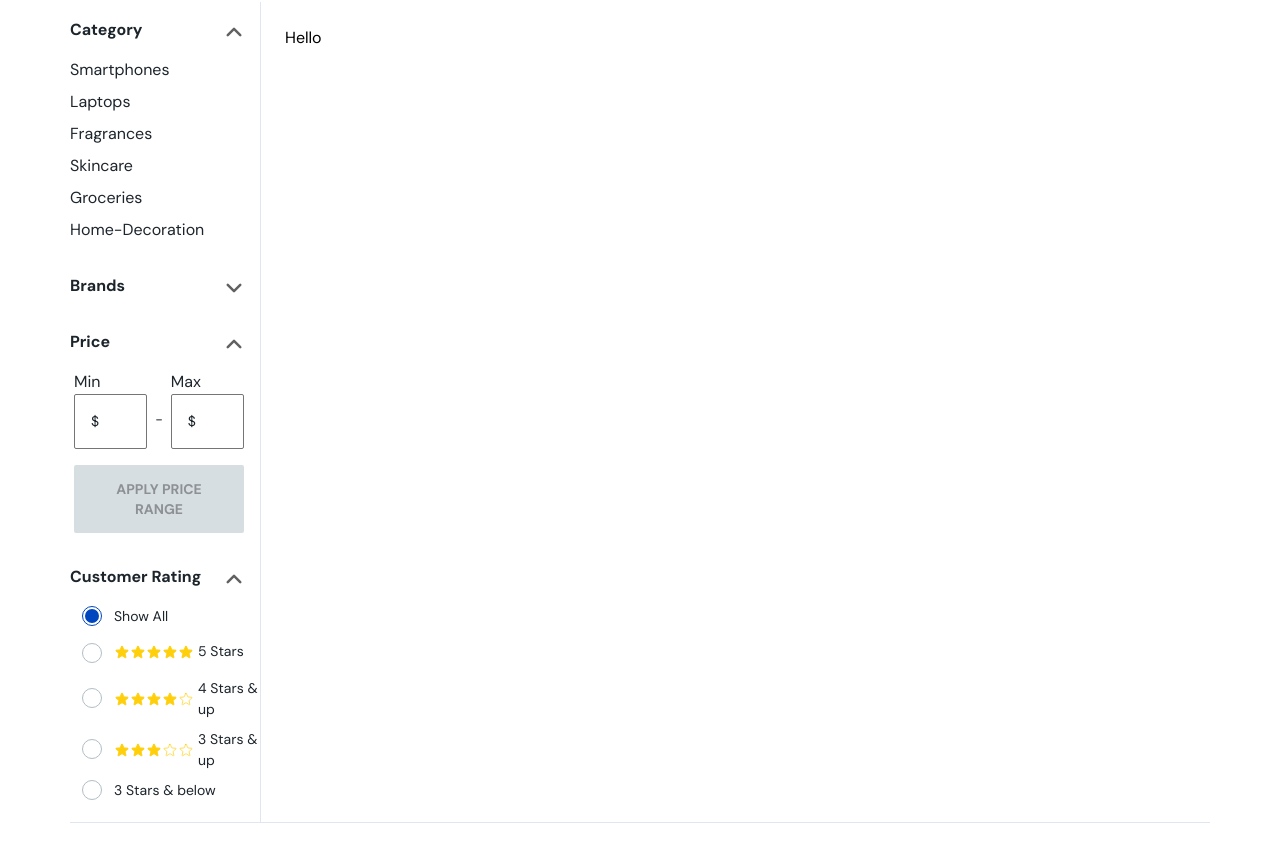
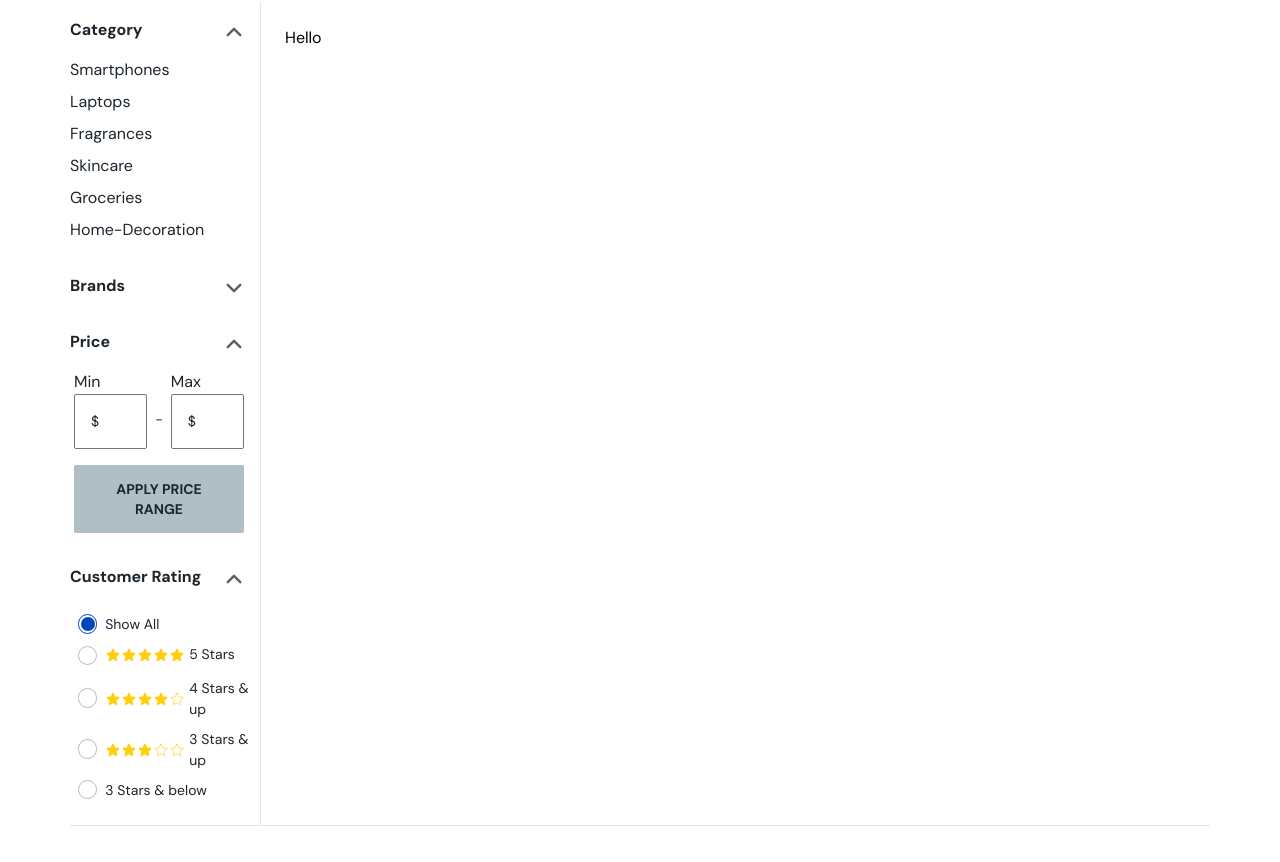
Before and after one commit to webdevsk/bestbuy-clone, a React (Vite) app: page / in a window 1280 px wide. Shown: the part 1382-2244 px from the top of the page. Built offline with nearby package versions, Linux system fonts and the light colour scheme.

Commit message:
Fixed Radio SVG placement issue

```diff
--- a/src/assets/bestbuy-theme.jsx
+++ b/src/assets/bestbuy-theme.jsx
@@ -39,9 +39,13 @@ export const theme = {
     styles: {
       base: {
         container: {
-          p: "px-3",
+          p: "p-0",
+          m: "mr-2",
         },
         input: {
+          // className: "checked:circle-checked",
+          w: "w-[1.2rem]",
+          h: "h-[1.2rem]",
           before: {
             width: "before:w-8",
             height: "before:h-8",
--- a/src/components/Filters.jsx
+++ b/src/components/Filters.jsx
@@ -152,7 +152,7 @@ const Filters = ({ products }) => {
               ref={priceBtnRef}
               size="lg"
               disabled
-              className="mt-2 w-full bg-theme disabled:bg-blue-gray-200 disabled:text-body"
+              className="mt-2 w-full bg-theme disabled:pointer-events-auto disabled:cursor-not-allowed disabled:bg-blue-gray-200 disabled:text-body disabled:opacity-100"
             >
               Apply Price Range
             </Button>
@@ -171,20 +171,18 @@ const Filters = ({ products }) => {
           Customer Rating
         </AccordionHeader>
         <AccordionBody className="text-body">
-          <ul className="flex flex-col gap-y-2">
-            <li>
+          <ul className="flex flex-col gap-y-2 p-2">
             <Radio
               id="showAll"
               name="rating"
               ripple={false}
               color="theme"
+              className=""
               defaultChecked
               label="Show All"
               labelProps={{ className: "hover:underline" }}
             ></Radio>
-            </li>
 
-            <li>
             <Radio
               id="5stars"
               name="rating"
@@ -197,9 +195,7 @@ const Filters = ({ products }) => {
                 </div>
               }
             ></Radio>
-            </li>
 
-            <li>
             <Radio
               id="4stars"
               name="rating"
@@ -212,9 +208,7 @@ const Filters = ({ products }) => {
                 </div>
               }
             ></Radio>
-            </li>
 
-            <li>
             <Radio
               id="3stars"
               name="rating"
@@ -227,9 +221,7 @@ const Filters = ({ products }) => {
                 </div>
               }
             ></Radio>
-            </li>
 
-            <li>
             <Radio
               id="below-3-stars"
               name="rating"
@@ -238,7 +230,6 @@ const Filters = ({ products }) => {
               label="3 Stars & below"
               labelProps={{ className: "hover:underline" }}
             ></Radio>
-            </li>
           </ul>
         </AccordionBody>
       </Accordion>
--- a/src/index.css
+++ b/src/index.css
@@ -80,3 +80,7 @@
 .currency::first-letter {
   font-size: 0.8em;
 }
+
+svg {
+  overflow: visible;
+}
```
Lines whose indentation alone changed are shown as unchanged.
